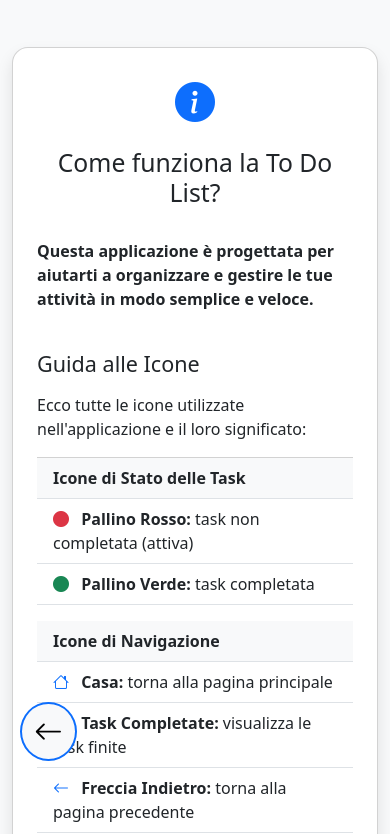
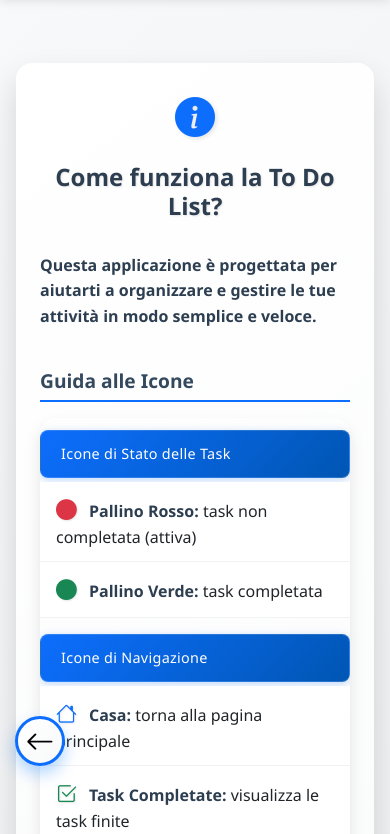
Before and after one commit to GabrySilve/ToDoListPCTO, a plain HTML site: page info.html in a window 390 px wide. Shown: the part 63-897 px from the top of the page. Drawn offline with nearby package versions, Linux system fonts and the light colour scheme.

Commit message:
sezione info più completa e pulita

```diff
--- a/info.html
+++ b/info.html
@@ -7,29 +7,7 @@
   <title>Informazioni - To Do List</title>
   <link href="https://cdn.jsdelivr.net/npm/bootstrap@5.3.3/dist/css/bootstrap.min.css" rel="stylesheet" />
   <link href="https://cdn.jsdelivr.net/npm/bootstrap-icons@1.11.3/font/bootstrap-icons.css" rel="stylesheet" />
-  <style>
-    body {
-      background-color: #f8f9fa;
-    }
-
-    .card {
-      border-radius: 1rem;
-      box-shadow: 0 0.5rem 1rem rgba(0, 0, 0, 0.1);
-    }
-
-    .info-icon {
-      font-size: 2.5rem;
-      color: #0d6efd;
-    }
-
-    .btn-back {
-      position: fixed;
-      bottom: 20px;
-      left: 20px;
-      z-index: 999;
-      border: 2px solid #0d6efd;
-    }
-  </style>
+  <link href="infoST.css" rel="stylesheet" />
 </head>
 
 <body>
@@ -51,8 +29,6 @@
           e veloce.</strong></p>
 
       <h4 class="mt-4 mb-3">Guida alle Icone</h4>
-      <p>Ecco tutte le icone utilizzate nell'applicazione e il loro significato:</p>
-
       <ul class="list-group list-group-flush mb-4">
         <!-- Icone di Stato -->
         <li class="list-group-item bg-light">
@@ -79,15 +55,6 @@
           <i class="bi bi-check2-square text-success me-2"></i>
           <strong>Task Completate:</strong> visualizza le task finite
         </li>
-        <li class="list-group-item">
-          <i class="bi bi-arrow-left text-primary me-2"></i>
-          <strong>Freccia Indietro:</strong> torna alla pagina precedente
-        </li>
-        <li class="list-group-item">
-          <i class="bi bi-info-lg text-primary me-2"></i>
-          <strong>Info Grande:</strong> apre questa pagina di aiuto
-        </li>
-
         <!-- Icone di Filtro -->
         <li class="list-group-item bg-light mt-3">
           <strong>Icone di Filtro</strong>
@@ -129,36 +96,12 @@
           <i class="bi bi-x-octagon text-danger me-2"></i>
           <strong>X Ottagono:</strong> elimina tutte le task completate
         </li>
-
-        <!-- Icone di Gestione Utenti -->
-        <li class="list-group-item bg-light mt-3">
-          <strong>Icone di Gestione Utenti</strong>
-        </li>
-        <li class="list-group-item">
-          <i class="bi bi-person-plus-fill text-success me-2"></i>
-          <strong>Aggiungi Utente:</strong> crea nuovo utente
-        </li>
-        <li class="list-group-item">
-          <i class="bi bi-person-dash-fill text-danger me-2"></i>
-          <strong>Rimuovi Utente:</strong> elimina utente esistente
-        </li>
-
-        <!-- Icone di Gestione Categorie -->
-        <li class="list-group-item bg-light mt-3">
-          <strong>Icone di Gestione Categorie</strong>
-        </li>
-        <li class="list-group-item">
-          <i class="bi bi-folder-plus text-success me-2"></i>
-          <strong>Aggiungi Categoria:</strong> crea nuova categoria
-        </li>
-        <li class="list-group-item">
-          <i class="bi bi-folder-minus text-danger me-2"></i>
-          <strong>Rimuovi Categoria:</strong> elimina categoria esistente
-        </li>
       </ul>
 
-      <p class="text-muted">La To Do List è pensata per essere veloce, intuitiva e personalizzabile. Che tu stia
-        gestendo progetti, studio o impegni personali, è lo strumento ideale per non dimenticare nulla.</p>
+      <div class="list-group-item" style="border-radius: 0.75rem; margin-top: 1rem;">
+        <i class="bi bi-info-circle text-primary me-2"></i>
+        <strong>Conclusione:</strong> La To Do List è pensata per essere veloce, intuitiva e personalizzabile. Che tu stia gestendo progetti, studio o impegni personali, è lo strumento ideale per non dimenticare nulla.
+      </div>
     </div>
   </div>
 
--- /dev/null
+++ b/infoST.css
@@ -0,0 +1,259 @@
+/* Stili globali */
+body {
+  background: linear-gradient(135deg, #f8f9fa 0%, #e9ecef 100%);
+  font-family: 'Segoe UI', Tahoma, Geneva, Verdana, sans-serif;
+  min-height: 100vh;
+}
+
+/* Card principale */
+.card {
+  border-radius: 1.5rem;
+  box-shadow: 0 1rem 2rem rgba(0, 0, 0, 0.15);
+  border: none;
+  background: linear-gradient(145deg, #ffffff 0%, #f8f9fa 100%);
+  transition: transform 0.3s ease, box-shadow 0.3s ease;
+  animation: fadeInUp 0.8s ease-out;
+}
+
+.card:hover {
+  transform: translateY(-5px);
+  box-shadow: 0 1.5rem 3rem rgba(0, 0, 0, 0.2);
+}
+
+/* Icona principale */
+.info-icon {
+  font-size: 3rem;
+  color: #0d6efd;
+  text-shadow: 2px 2px 4px rgba(0, 0, 0, 0.1);
+  transition: transform 0.3s ease;
+}
+
+.info-icon:hover {
+  transform: scale(1.1);
+}
+
+/* Titoli */
+h2 {
+  color: #2c3e50;
+  font-weight: 700;
+  text-shadow: 1px 1px 2px rgba(0, 0, 0, 0.1);
+}
+
+h4 {
+  color: #34495e;
+  font-weight: 600;
+  border-bottom: 2px solid #0d6efd;
+  padding-bottom: 0.5rem;
+  display: inline-block;
+}
+
+/* Lista delle icone */
+.list-group {
+  border-radius: 1rem;
+  overflow: hidden;
+  box-shadow: 0 0.5rem 1rem rgba(0, 0, 0, 0.1);
+}
+
+.list-group-item {
+  border: none;
+  border-bottom: 1px solid rgba(0, 0, 0, 0.05);
+  padding: 1rem 1.5rem;
+  transition: all 0.3s ease;
+  position: relative;
+  animation: fadeInUp 0.6s ease-out;
+  animation-fill-mode: both;
+}
+
+.list-group-item:hover {
+  background-color: #f8f9fa;
+  transform: translateX(5px);
+  box-shadow: 2px 0 8px rgba(0, 123, 255, 0.2);
+}
+
+/* Categorie (intestazioni) */
+.list-group-item.bg-light {
+  background: linear-gradient(135deg, #0d6efd 0%, #0056b3 100%) !important;
+  color: white;
+  font-weight: 500;
+  font-size: 0.9rem;
+  text-transform: none;
+  letter-spacing: 0.3px;
+  border-radius: 0.5rem;
+  margin: 0.75rem 0 0.25rem 0;
+  padding: 0.75rem 1.25rem;
+  box-shadow: 0 2px 8px rgba(13, 110, 253, 0.25);
+  border: 1px solid rgba(255, 255, 255, 0.15);
+  position: relative;
+  overflow: hidden;
+}
+
+.list-group-item.bg-light::before {
+  content: '';
+  position: absolute;
+  top: 0;
+  left: -100%;
+  width: 100%;
+  height: 100%;
+  background: linear-gradient(90deg, transparent, rgba(255, 255, 255, 0.15), transparent);
+  transition: left 0.5s ease;
+}
+
+.list-group-item.bg-light:hover::before {
+  left: 100%;
+}
+
+.list-group-item.bg-light:hover {
+  transform: translateY(-1px);
+  box-shadow: 0 4px 12px rgba(13, 110, 253, 0.3);
+}
+
+.list-group-item.bg-light strong {
+  color: white;
+  text-shadow: none;
+  font-size: 0.9rem;
+  font-weight: 500;
+  display: flex;
+  align-items: center;
+  gap: 0.3rem;
+}
+
+/* Icone nella lista */
+.list-group-item i {
+  font-size: 1.3rem;
+  transition: transform 0.3s ease;
+  text-shadow: 1px 1px 2px rgba(0, 0, 0, 0.1);
+}
+
+.list-group-item:hover i {
+  transform: scale(1.2);
+}
+
+/* Testo descrittivo */
+.list-group-item strong {
+  color: #2c3e50;
+  font-weight: 600;
+}
+
+/* Bottone back migliorato */
+.btn-back {
+  position: fixed;
+  bottom: 20px;
+  left: 20px;
+  z-index: 999;
+  border: 3px solid #0d6efd;
+  background: linear-gradient(135deg, #ffffff 0%, #f8f9fa 100%);
+  width: 60px;
+  height: 60px;
+  box-shadow: 0 0.5rem 1rem rgba(0, 123, 255, 0.3);
+  transition: all 0.3s ease;
+}
+
+.btn-back:hover {
+  transform: scale(1.1);
+  box-shadow: 0 0.8rem 1.5rem rgba(0, 123, 255, 0.4);
+  background: linear-gradient(135deg, #0d6efd 0%, #0056b3 100%);
+  color: white;
+}
+
+.btn-back i {
+  transition: transform 0.3s ease;
+}
+
+.btn-back:hover i {
+  transform: translateX(-2px);
+}
+
+/* Navbar migliorata */
+.navbar {
+  box-shadow: 0 2px 10px rgba(0, 0, 0, 0.1);
+  background: linear-gradient(135deg, #0d6efd 0%, #0056b3 100%) !important;
+}
+
+.navbar-brand {
+  text-shadow: 2px 2px 4px rgba(0, 0, 0, 0.3);
+  transition: transform 0.3s ease;
+}
+
+.navbar-brand:hover {
+  transform: scale(1.05);
+}
+
+/* Container migliorato */
+.container {
+  max-width: 900px;
+}
+
+/* Animazioni per il caricamento */
+@keyframes fadeInUp {
+  from {
+    opacity: 0;
+    transform: translateY(30px);
+  }
+  to {
+    opacity: 1;
+    transform: translateY(0);
+  }
+}
+
+/* Ritarda l'animazione per ogni elemento della lista */
+.list-group-item:nth-child(1) { animation-delay: 0.1s; }
+.list-group-item:nth-child(2) { animation-delay: 0.2s; }
+.list-group-item:nth-child(3) { animation-delay: 0.3s; }
+.list-group-item:nth-child(4) { animation-delay: 0.4s; }
+.list-group-item:nth-child(5) { animation-delay: 0.5s; }
+.list-group-item:nth-child(6) { animation-delay: 0.6s; }
+.list-group-item:nth-child(7) { animation-delay: 0.7s; }
+.list-group-item:nth-child(8) { animation-delay: 0.8s; }
+.list-group-item:nth-child(9) { animation-delay: 0.9s; }
+.list-group-item:nth-child(10) { animation-delay: 1.0s; }
+
+/* Media queries per responsive */
+@media (max-width: 768px) {
+  .container {
+    padding: 1rem;
+  }
+
+  .card {
+    margin: 1rem 0;
+    border-radius: 1rem;
+  }
+
+  .info-icon {
+    font-size: 2.5rem;
+  }
+
+  .btn-back {
+    width: 50px;
+    height: 50px;
+    bottom: 15px;
+    left: 15px;
+  }
+
+  .list-group-item {
+    padding: 0.75rem 1rem;
+  }
+
+  h2 {
+    font-size: 1.5rem;
+  }
+
+  h4 {
+    font-size: 1.2rem;
+  }
+}
+
+/* Effetti hover per le icone colorate */
+.text-danger:hover { color: #dc3545 !important; filter: brightness(1.2); }
+.text-success:hover { color: #198754 !important; filter: brightness(1.2); }
+.text-primary:hover { color: #0d6efd !important; filter: brightness(1.2); }
+.text-secondary:hover { color: #6c757d !important; filter: brightness(1.2); }
+
+/* Miglioramento per la leggibilità */
+p {
+  line-height: 1.6;
+  color: #495057;
+}
+
+strong {
+  color: #2c3e50;
+}
```
